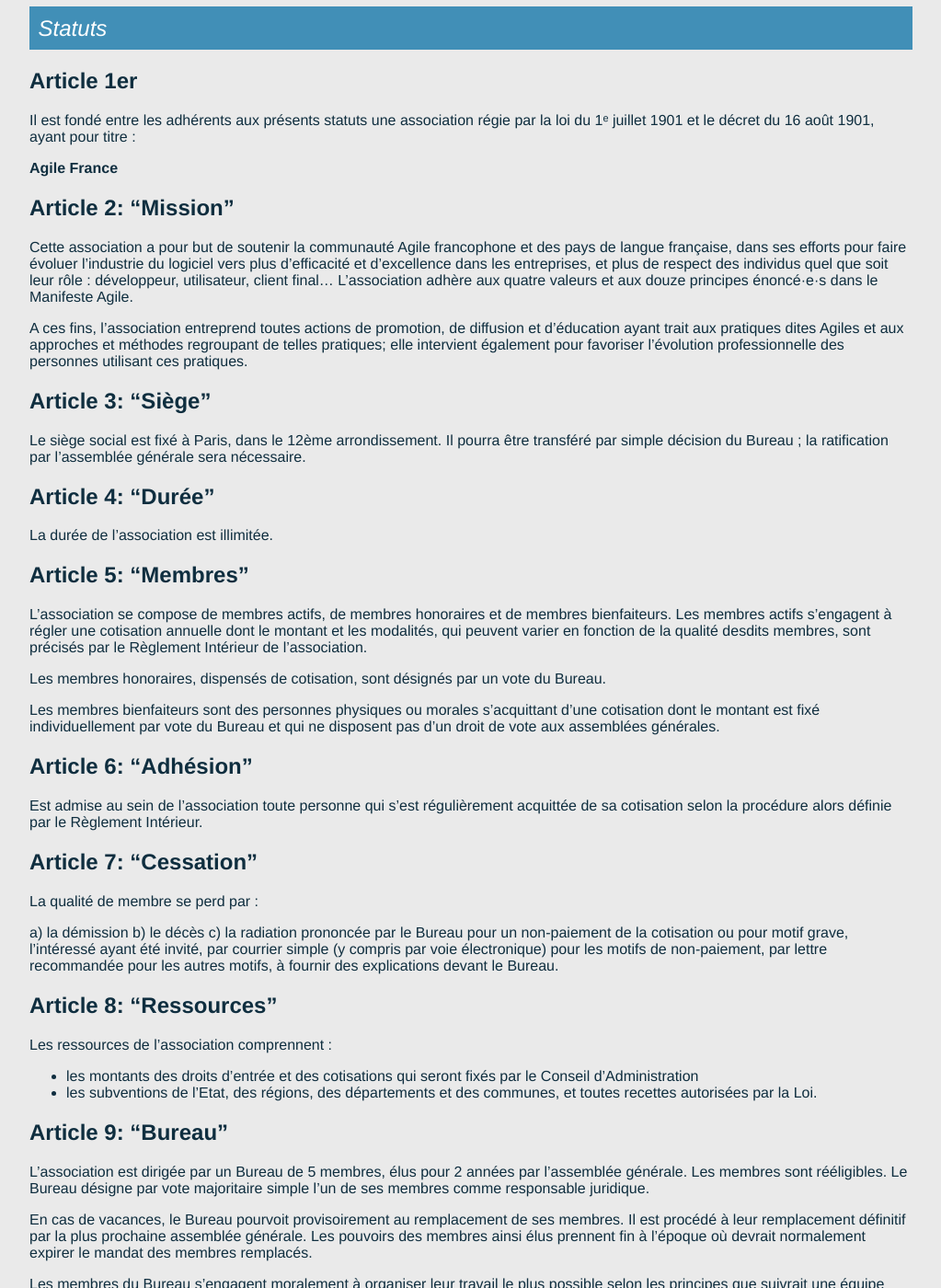
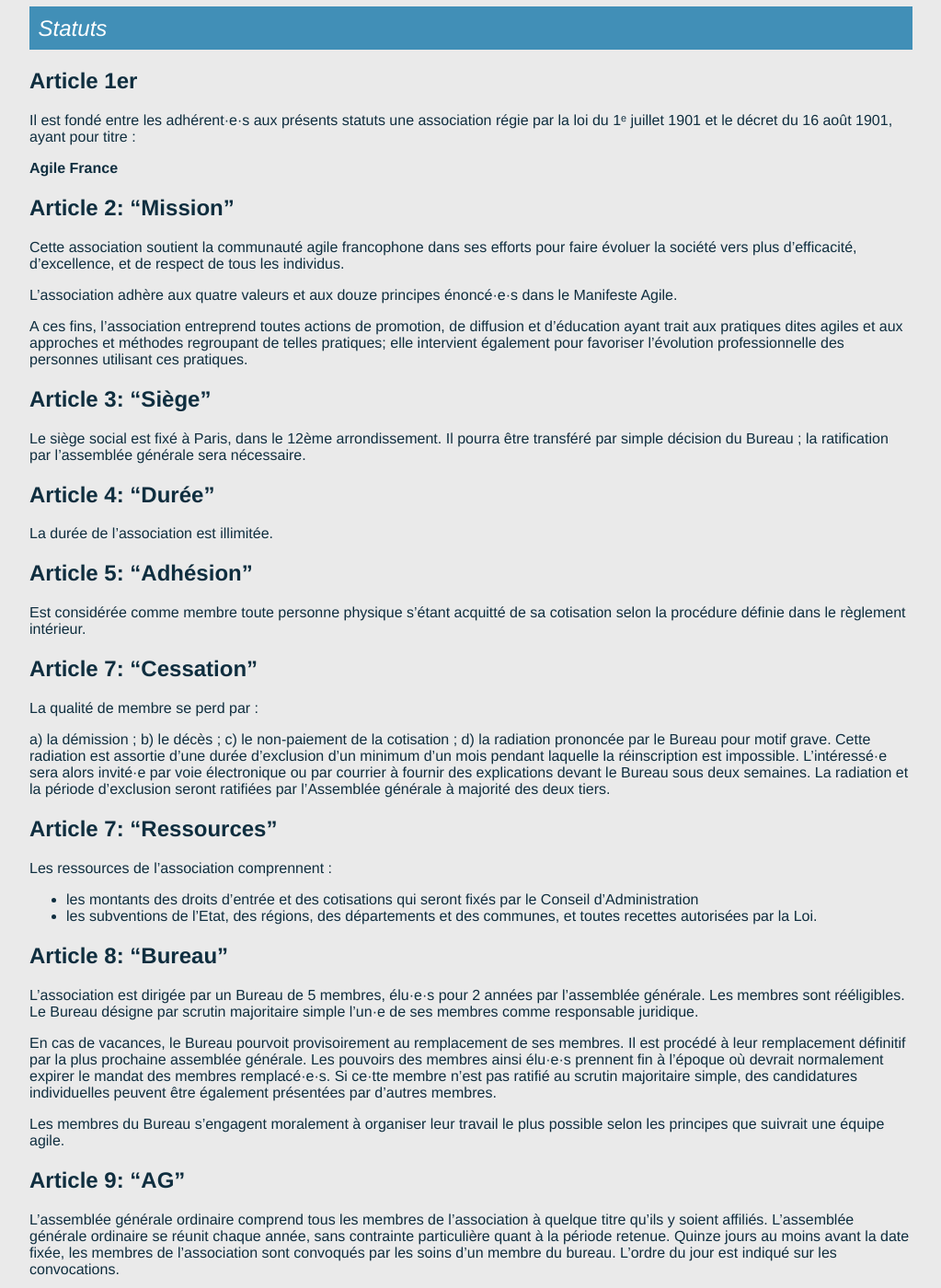
Before and after one commit to AgileFrance/AgileFrance.github.io, a Jekyll site: the page built from _pages/statuts.md, in a window 1280 px wide and 1400 px high, scrolled down 272 px. Shown: the whole window at 92% size, without its empty margins (128-1151 px from the left). Built offline with Jekyll 4.4.1, drawn with Linux system fonts in a browser that asks for light colours; some of the changed text lies outside the part shown.

Commit message:
Mise à jour des statuts suite à AGX du 18/02/2019

```diff
--- a/_pages/statuts.md
+++ b/_pages/statuts.md
@@ -7,15 +7,17 @@
 
 ## Article 1er
 
-Il est fondé entre les adhérents aux présents statuts une association régie par la loi du 1ᵉ juillet 1901 et le décret du 16 août 1901, ayant pour titre :
+Il est fondé entre les adhérent·e·s aux présents statuts une association régie par la loi du 1ᵉ juillet 1901 et le décret du 16 août 1901, ayant pour titre :
 
 **Agile France**
 
 ## Article 2: "Mission"
 
-Cette association a pour but de soutenir la communauté Agile francophone et des pays de langue française, dans ses efforts pour faire évoluer l’industrie du logiciel vers plus d’efficacité et d’excellence dans les entreprises, et plus de respect des individus quel que soit leur rôle : développeur, utilisateur, client final… L’association adhère aux quatre valeurs et aux douze principes énoncé·e·s dans le Manifeste Agile.
+Cette association soutient la communauté agile francophone dans ses efforts pour faire évoluer la société vers plus d’efficacité, d’excellence, et de respect de tous les individus.
 
-A ces fins, l’association entreprend toutes actions de promotion, de diffusion et d’éducation ayant trait aux pratiques dites Agiles et aux approches et méthodes regroupant de telles pratiques; elle intervient également pour favoriser l’évolution professionnelle des personnes utilisant ces pratiques.
+L’association adhère aux quatre valeurs et aux douze principes énoncé·e·s dans le Manifeste Agile.
+
+A ces fins, l’association entreprend toutes actions de promotion, de diffusion et d’éducation ayant trait aux pratiques dites agiles et aux approches et méthodes regroupant de telles pratiques; elle intervient également pour favoriser l’évolution professionnelle des personnes utilisant ces pratiques.
 
 ## Article 3: "Siège"
 
@@ -25,71 +27,59 @@
 
 La durée de l’association est illimitée.
 
-## Article 5: "Membres"
+## Article 5: "Adhésion"
 
-L’association se compose de membres actifs, de membres honoraires et de membres bienfaiteurs.
-Les membres actifs s’engagent à régler une cotisation annuelle dont le montant et les modalités, qui peuvent varier en fonction de la qualité desdits membres, sont précisés par le Règlement Intérieur de l’association.
-
-Les membres honoraires, dispensés de cotisation, sont désignés par un vote du Bureau.
-
-Les membres bienfaiteurs sont des personnes physiques ou morales s’acquittant d’une cotisation dont le montant est fixé individuellement par vote du Bureau et qui ne disposent pas d’un droit de vote aux assemblées générales.
-
-## Article 6: "Adhésion"
-
-Est admise au sein de l’association toute personne qui s’est régulièrement acquittée de sa cotisation selon la procédure alors définie par le Règlement Intérieur.
+Est considérée comme membre toute personne physique s’étant acquitté de sa cotisation selon la procédure définie dans le règlement intérieur.
 
 ## Article 7: "Cessation"
 
 La qualité de membre se perd par :
 
-a) la démission
-b) le décès
-c) la radiation prononcée par le Bureau pour un non-paiement de la cotisation ou pour motif grave, l’intéressé ayant été invité, par courrier simple (y compris par voie électronique) pour les motifs de non-paiement, par lettre recommandée pour les autres motifs, à fournir des explications devant le Bureau.
+a) la démission ;
+b) le décès ;
+c) le non-paiement de la cotisation ;
+d) la radiation prononcée par le Bureau pour motif grave. Cette radiation est assortie d’une durée d’exclusion d’un minimum d’un mois pendant laquelle la réinscription est impossible. L’intéressé·e sera alors invité·e par voie électronique ou par courrier à fournir des explications devant le Bureau sous deux semaines. La radiation et la période d’exclusion seront ratifiées par l’Assemblée générale à majorité des deux tiers.
 
-## Article 8: "Ressources"
+## Article 7: "Ressources"
 
 Les ressources de l’association comprennent :
 
 - les montants des droits d’entrée et des cotisations qui seront fixés par le Conseil d’Administration
 - les subventions de l’Etat, des régions, des départements et des communes, et toutes recettes autorisées par la Loi.
 
-## Article 9: "Bureau"
+## Article 8: "Bureau"
 
-L’association est dirigée par un Bureau de 5 membres, élus pour 2 années par l’assemblée générale. Les membres sont rééligibles. Le Bureau désigne par vote majoritaire simple l’un de ses membres comme responsable juridique.
+L’association est dirigée par un Bureau de 5 membres, élu·e·s pour 2 années par l’assemblée générale. Les membres sont rééligibles. Le Bureau désigne par scrutin majoritaire simple l’un·e de ses membres comme responsable juridique.
 
-En cas de vacances, le Bureau pourvoit provisoirement au remplacement de ses membres. Il est procédé à leur remplacement définitif par la plus prochaine assemblée générale. Les pouvoirs des membres ainsi élus prennent fin à l’époque où devrait normalement expirer le mandat des membres remplacés.
+En cas de vacances, le Bureau pourvoit provisoirement au remplacement de ses membres. Il est procédé à leur remplacement définitif par la plus prochaine assemblée générale. Les pouvoirs des membres ainsi élu·e·s prennent fin à l’époque où devrait normalement expirer le mandat des membres remplacé·e·s.
+Si ce·tte membre n’est pas ratifié au scrutin majoritaire simple, des candidatures individuelles peuvent être également présentées par d’autres membres.
 
-Les membres du Bureau s’engagent moralement à organiser leur travail le plus possible selon les principes que suivrait une équipe Agile.
+Les membres du Bureau s’engagent moralement à organiser leur travail le plus possible selon les principes que suivrait une équipe agile.
 
-## Article 10: "AG"
+## Article 9: "AG"
 
-L’assemblée générale ordinaire comprend tous les membres de l’association à quelque titre qu’ils y soient affiliés.
-L’assemblée générale ordinaire se réunit chaque année, sans contrainte particulière quant à la période retenue. Quinze jours au moins avant la date fixée, les membres de l’association sont convoqués par les soins d’un membre du bureau. L’ordre du jour est indiqué sur les convocations.
+L’assemblée générale ordinaire comprend tous les membres de l’association à quelque titre qu’ils y soient affiliés. L’assemblée générale ordinaire se réunit chaque année, sans contrainte particulière quant à la période retenue. Quinze jours au moins avant la date fixée, les membres de l’association sont convoqués par les soins d’un membre du bureau. L’ordre du jour est indiqué sur les convocations.
 
-Le responsable juridique, assisté des membres du bureau, préside l’assemblée et expose la situation morale de l’association.
-Le Bureau rend compte de sa gestion et soumet le bilan à l’approbation de l’assemblée.
+Le responsable juridique, assisté des membres du bureau, préside l’assemblée et expose la situation morale de l’association. Le Bureau rend compte de sa gestion et soumet le bilan à l’approbation de l’assemblée.
 
-Il procède après épuisement de l’ordre du jour (si nécessaire), par vote public, au remplacement des membres sortants.
-Ne devront être traitées, lors de l’assemblée générale, que les questions soumises à l’ordre du jour.
+Il procède après épuisement de l’ordre du jour (si nécessaire), par vote public, au remplacement des membres sortants. Ne devront être traitées, lors de l’assemblée générale, que les questions soumises à l’ordre du jour.
 
 Les décisions en assemblée générale sont prises à la majorité des membres présents, représentés ou votants à distance par tout moyen étant précisé dans la convocation.
 
-## Article 11: "AGX"
+## Article 10: "AGX"
 
-Si besoin est, ou sur demande de la moitié plus un des membres inscrits, le président peut convoquer une assemblée générale extraordinaire, suivant les formalités prévues par l’article 10.
+Si besoin est, ou sur demande de la moitié plus un des membres inscrits, la personne représentant juridiquement le bureau peut convoquer une assemblée générale extraordinaire, suivant les formalités prévues par l’article 9.
 
-## Article 12: "Règlement"
+## Article 11: "Dissolution"
 
-Un Règlement Intérieur peut être établi par le Bureau et modifié par vote majoritaire simple du bureau. Ce Règlement Intérieur est destiné à fixer les divers points non prévus par les statuts, notamment ceux qui ont trait à l’administration interne de l’association.
-
-## Article 13: "Dissolution"
-
-En cas de dissolution prononcée par les deux tiers au moins des membres présents à l’assemblée générale, un ou plusieurs liquidateurs sont nommés par celle-ci et l’actif, s’il y a lieu, est dévolu conformément à l’article 9 de la loi du 1er juillet 1901 et du décret du 16 août 1901.
+La dissolution de l’association peut être mise à l’ordre du jour d’une Assemblée générale. Si la dissolution est votée à la majorité des trois quarts des membres présents, une Assemblée Générale Extraordinaire devra être fixée par le Bureau dans les 3 à 6 mois. Lors de cette AGX, la dissolution sera traitée comme premier point de l’ordre du jour. Si la dissolution est votée à la majorité des trois quarts des membres adhérents depuis plus de six mois, un ou plusieurs liquidateurs sont nommés par celle-ci et l’actif, s’il y a lieu, est dévolu conformément à l’article 9 de la loi du 1ᵉ juillet 1901 et du décret du 16 août 1901. Si la dissolution est rejetée, aucune autre proposition de dissolution ne pourra être proposée avant la date anniversaire de la proposition de dissolution initialement validée.
 
 Fait à Paris, le 25 mai 2009
 
-Amendé à Paris, le 26 juin 2012 (changement d'adresse)
+Amendé à Paris, le 26 juin 2012 (changement d’adresse)
 
-Amendé à Paris, le 6 mars 2018 (changement d'adresse, modalités de vote)
+Amendé à Paris, le 6 mars 2018 (changement d’adresse, modalités de vote)
+
+Amendé à Paris, le 18 février 2019 (cf. AGX de cette date)
 
 Pour le bureau,
```
